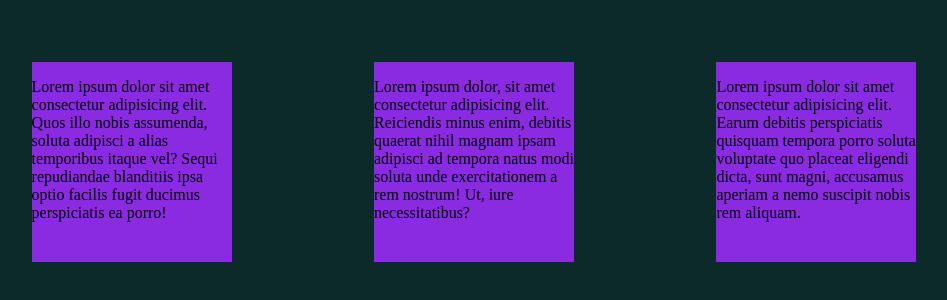
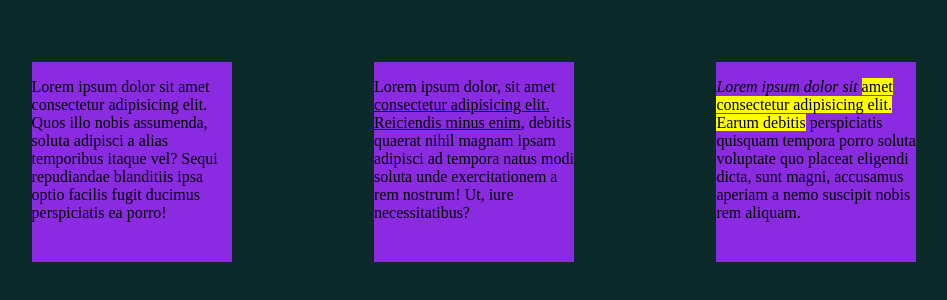
Before and after one commit to dariushkupal-blip/idk, a plain HTML site: page index.html in a window 1280 px wide. Shown: the part 246-546 px from the top of the page, without its empty margins (166-1113 px from the left). Drawn offline with Linux system fonts and the light colour scheme.

Commit message:
Update index.html

```diff
--- a/index.html
+++ b/index.html
@@ -39,12 +39,12 @@
   </p>
     </div>
     <div class="child2 child">
-     <p>Lorem ipsum dolor, sit amet consectetur adipisicing elit. Reiciendis minus enim, debitis quaerat nihil magnam ipsam adipisci ad tempora natus modi soluta unde exercitationem a rem nostrum! Ut, iure necessitatibus?
+     <p>Lorem ipsum dolor, sit amet <u>consectetur adipisicing elit. Reiciendis minus enim</u>, debitis quaerat nihil magnam ipsam adipisci ad tempora natus modi soluta unde exercitationem a rem nostrum! Ut, iure necessitatibus?
 
      </p>
     </div>
     <div class="child3 child">
-     <p>Lorem ipsum dolor sit amet consectetur adipisicing elit. Earum debitis perspiciatis quisquam tempora porro soluta voluptate quo placeat eligendi dicta, sunt magni, accusamus aperiam a nemo suscipit nobis rem aliquam.
+     <p><i>Lorem ipsum dolor sit</i> <mark>amet consectetur adipisicing elit. Earum debitis</mark> perspiciatis quisquam tempora porro soluta voluptate quo placeat eligendi dicta, sunt magni, accusamus aperiam a nemo suscipit nobis rem aliquam.
 
      </p>
     </div>
```
